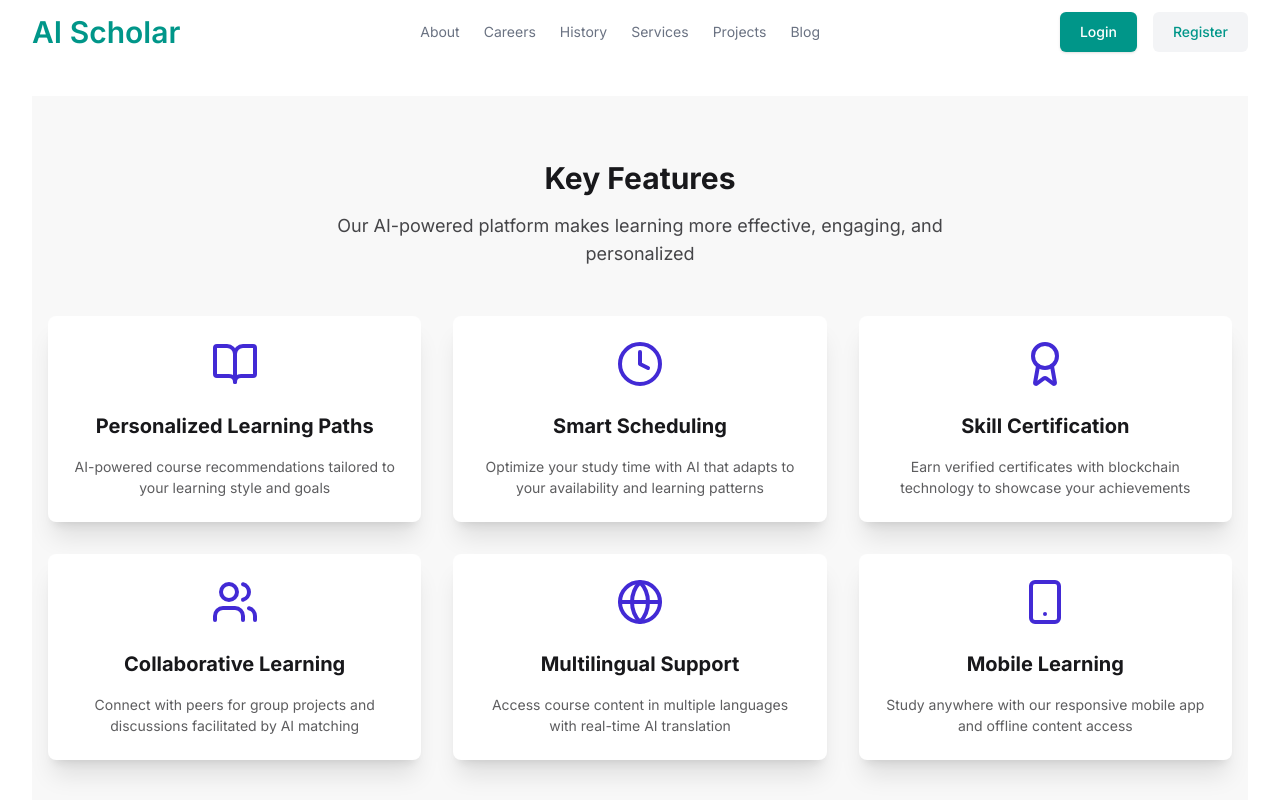
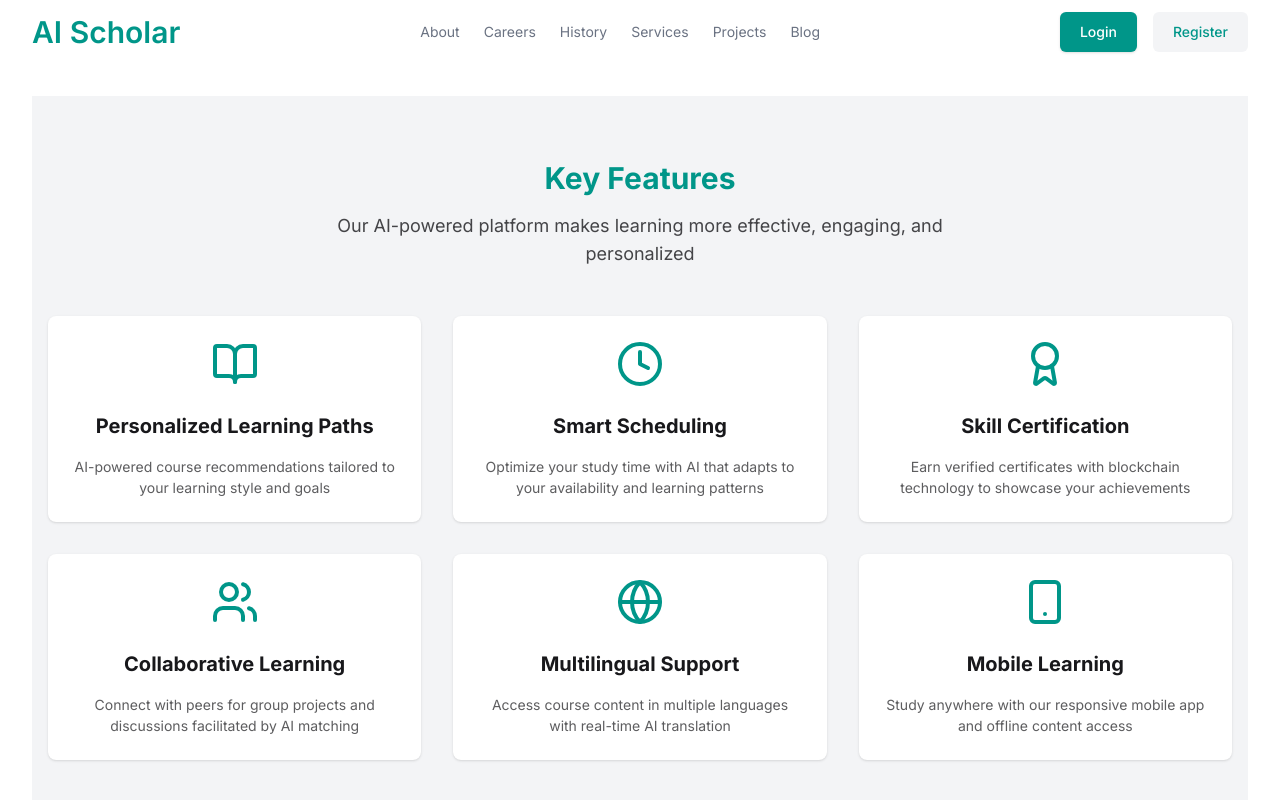
Before and after one commit to SK-Jabed/AI-Scholar, a Next.js app: page / in a window 1280 px wide. Shown: the top 800 px of the page. Built offline with nearby package versions, Linux system fonts and the light colour scheme.

Commit message:
[UPDATE]: Update Key Features section styles for improved visual consistency

```diff
--- a/src/components/key_features/KeyFeatures.jsx
+++ b/src/components/key_features/KeyFeatures.jsx
@@ -4,10 +4,10 @@ import { features } from "@/utils/features";
 const KeyFeatures = () => {
 
   return (
-    <section className="py-16 bg-base-200">
+    <section className="py-16 bg-gray-100">
       <div className="container mx-auto px-4">
         <div className="text-center mb-12">
-          <h2 className="text-3xl font-bold mb-4">Key Features</h2>
+          <h2 className="text-3xl font-bold mb-4 text-teal-600">Key Features</h2>
           <p className="text-lg max-w-2xl mx-auto text-base-content/80">
             Our AI-powered platform makes learning more effective, engaging, and personalized
           </p>
@@ -17,7 +17,7 @@ const KeyFeatures = () => {
           {features.map((feature, index) => (
             <div
               key={index}
-              className="card bg-base-100 shadow-xl hover:shadow-2xl transition-shadow duration-300"
+              className="card bg-base-100 shadow  hover:shadow-2xl transition-shadow duration-300"
             >
               <div className="card-body items-center text-center">
                 <div className="mb-4">
--- a/src/utils/features.js
+++ b/src/utils/features.js
@@ -9,31 +9,31 @@ export   const features = [
     {
       title: "Personalized Learning Paths",
       description: "AI-powered course recommendations tailored to your learning style and goals",
-      icon: <BookOpen className="w-12 h-12 text-primary" />
+      icon: <BookOpen className="w-12 h-12 text-teal-600" />
     },
     {
       title: "Smart Scheduling",
       description: "Optimize your study time with AI that adapts to your availability and learning patterns",
-      icon: <Clock className="w-12 h-12 text-primary" />
+      icon: <Clock className="w-12 h-12 text-teal-600" />
     },
     {
       title: "Skill Certification",
       description: "Earn verified certificates with blockchain technology to showcase your achievements",
-      icon: <Award className="w-12 h-12 text-primary" />
+      icon: <Award className="w-12 h-12 text-teal-600" />
     },
     {
       title: "Collaborative Learning",
       description: "Connect with peers for group projects and discussions facilitated by AI matching",
-      icon: <Users className="w-12 h-12 text-primary" />
+      icon: <Users className="w-12 h-12 text-teal-600" />
     },
     {
       title: "Multilingual Support",
       description: "Access course content in multiple languages with real-time AI translation",
-      icon: <Globe className="w-12 h-12 text-primary" />
+      icon: <Globe className="w-12 h-12 text-teal-600" />
     },
     {
       title: "Mobile Learning",
       description: "Study anywhere with our responsive mobile app and offline content access",
-      icon: <Smartphone className="w-12 h-12 text-primary" />
+      icon: <Smartphone className="w-12 h-12 text-teal-600" />
     }
   ];
```
